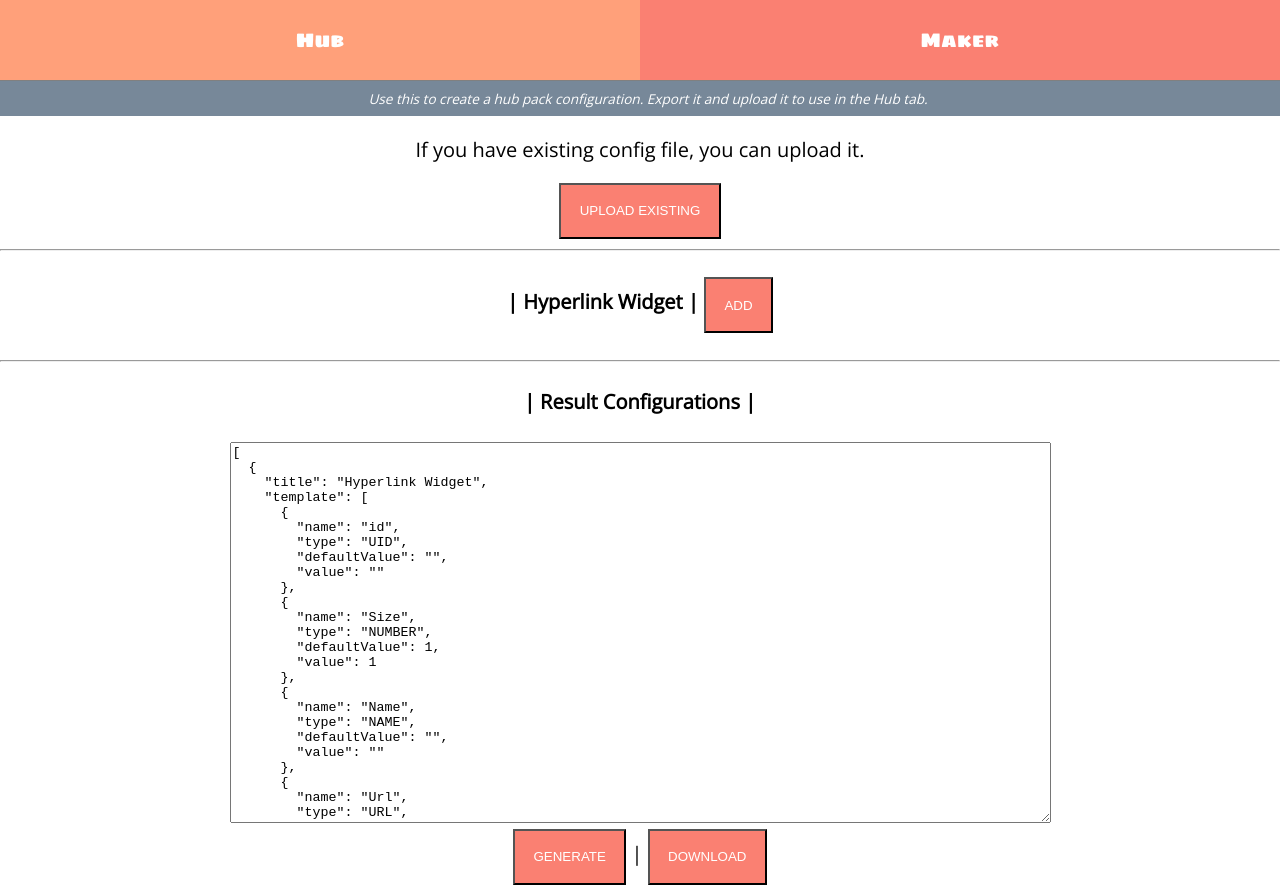
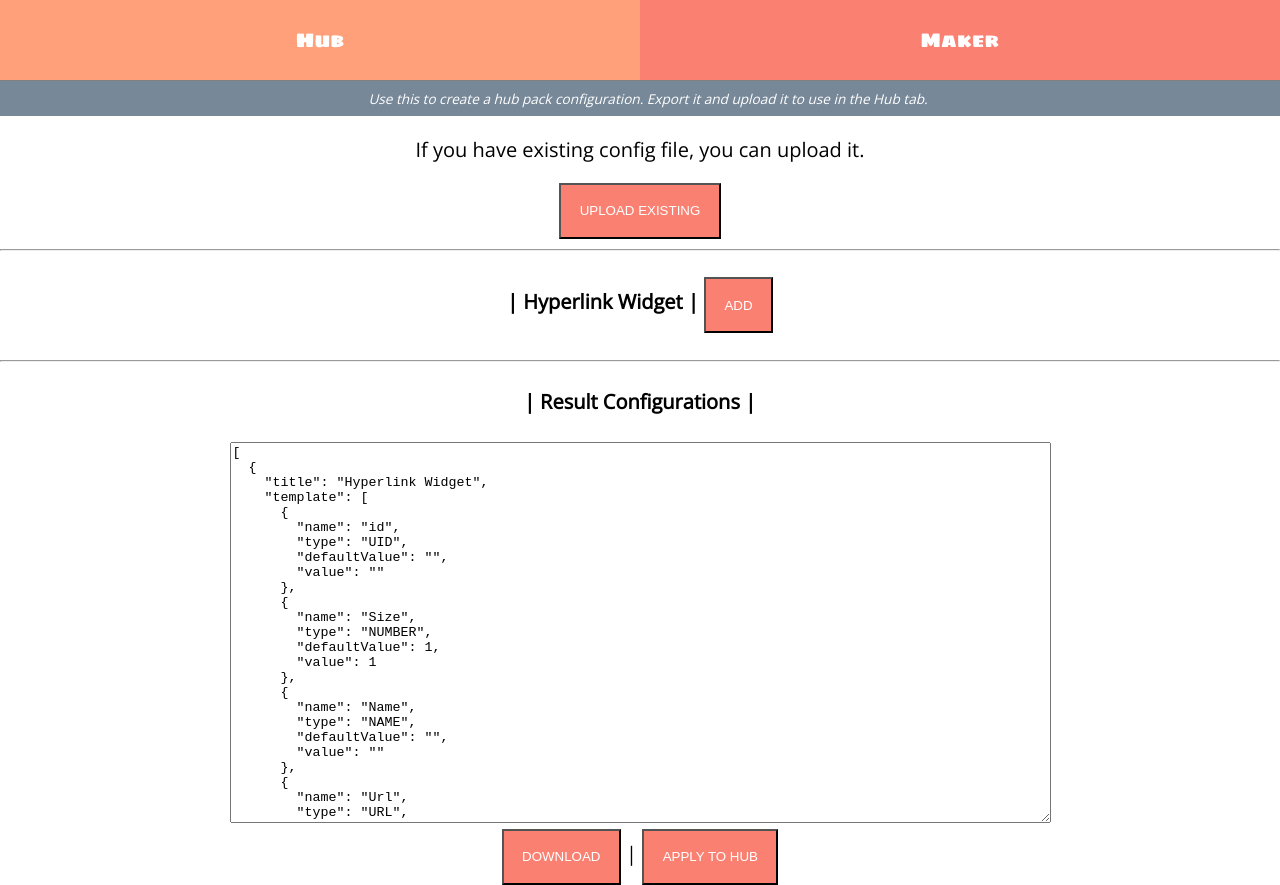
Before and after one commit to pandaface0513/idle-pack-maker, a React (Create React App) app: page / in a window 1280 px wide. Both pictures are taken after a click on the link "Maker". Built offline with nearby package versions, Linux system fonts and the light colour scheme.

Commit message:
added functionality to apply from maker to hub

```diff
--- a/src/App.js
+++ b/src/App.js
@@ -1,4 +1,6 @@
 import React, { Component } from 'react';
+import { DataWrapper } from './def/type'
+
 import Header from './Header';
 import Maker from "./Maker";
 import Hub from "./Hub";
@@ -11,10 +13,13 @@ class App extends Component {
 
     this.state = {
       states: ["Hub", "Maker"],
-      currentState: 0
+      currentState: 0,
+      temp: DataWrapper
     };
 
     this._OnNavigationChange = this._OnNavigationChange.bind(this);
+    this._OnApplyMakerConfig = this._OnApplyMakerConfig.bind(this);
+    this._OnUploadToApp = this._OnUploadToApp.bind(this);
   }
 
   componentDidMount() {
@@ -29,11 +34,26 @@ class App extends Component {
     )
   }
 
+  _OnApplyMakerConfig(makerConfig) {
+    this.setState({
+      currentState: 0,
+      temp: makerConfig
+    });
+  }
+
+  _OnUploadToApp(externalConfig) {
+    this.setState({
+      temp: externalConfig
+    });
+  }
+
   render() {
     return (
       <div className="App">
         <Header data={this.state} SuperNavigationChange={this._OnNavigationChange} />
-        {this.state.currentState === 0 ? <Hub /> : <Maker />}
+        {this.state.currentState === 0 ?
+        <Hub data={this.state.temp} SuperUploadToApp={this._OnUploadToApp} /> :
+        <Maker data={this.state.temp} SuperApplyToHub={this._OnApplyMakerConfig}/>}
       </div>
     )
   }
--- a/src/Hub.js
+++ b/src/Hub.js
@@ -10,7 +10,6 @@ class Hub extends Component {
         super(props);
 
         this.state = {
-            links: []
         }
 
         this._OnUpload = this._OnUpload.bind(this);
@@ -58,17 +57,14 @@ class Hub extends Component {
         //console.log(parse);
 
         if (parse.hasOwnProperty("version") && DataWrapper.version === parse.version) {
-            this.setState({
-                links: parse.Objects[0].items
-            });
-            this.setState({});
+            this.props.SuperUploadToApp(parse);
         } else {
             alert("The file version is outdated.");
         }
     }
 
     render() {
-        let gridList = this.state.links.map(
+        let gridList = this.props.data.Objects[0].items.map(
             (link) => {
                 return (
                     <Link key={link.id} data={link} />
--- a/src/Maker.js
+++ b/src/Maker.js
@@ -17,8 +17,10 @@ class Maker extends Component {
         this._OnUpload = this._OnUpload.bind(this);
         this._fileSelected = this._fileSelected.bind(this);
         this._fileLoaded = this._fileLoaded.bind(this);
+
         this._OnGenerate = this._OnGenerate.bind(this);
         this._OnDownload = this._OnDownload.bind(this);
+        this._OnApply = this._OnApply.bind(this);
 
         this._OnSectionUpdate = this._OnSectionUpdate.bind(this);
         this._OnSectionAddItem = this._OnSectionAddItem.bind(this);
@@ -33,6 +35,12 @@ class Maker extends Component {
 
     _OnGenerate(event) {
         ////console.log(this.state.tempObject);
+    }
+
+    _OnApply(event) {
+        let objectWrapper = DataWrapper;
+        objectWrapper.Objects = this.state.sections;
+        this.props.SuperApplyToHub(objectWrapper);
     }
 
     _OnDownload(event) {
@@ -200,7 +208,7 @@ class Maker extends Component {
                     <textarea rows="25" cols="100" placeholder="add objects above and then press generate."
                         value={this.state.sections.length > 0 ? JSON.stringify(this.state.sections, undefined, 2) : ""} readOnly/>
                     <br/>
-                    <button onClick={this._OnGenerate}>Generate</button> | <button onClick={this._OnDownload}>Download</button>
+                    <button onClick={this._OnDownload}>Download</button> | <button onClick={this._OnApply}>Apply to Hub</button>
                     <br/>
                 </div>
             </React.Fragment>
```
